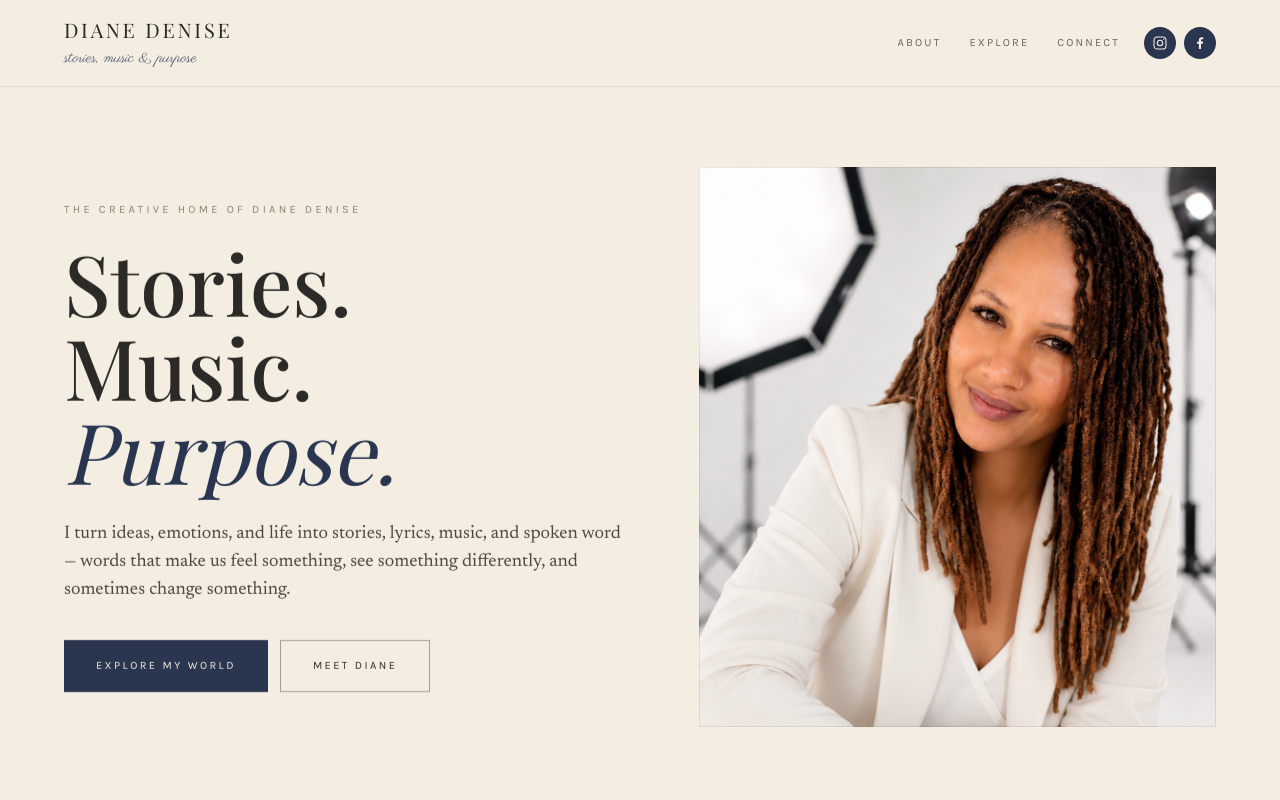
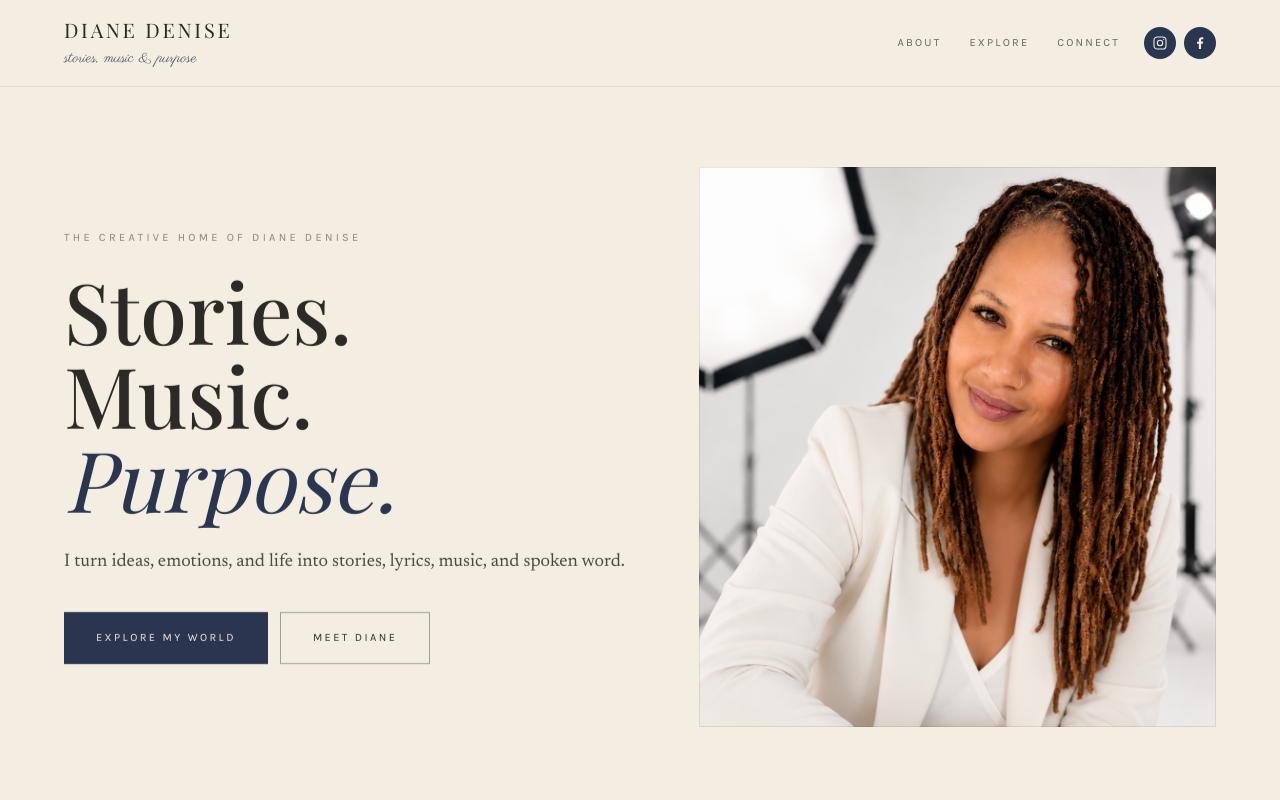
Before and after one commit to ladyd5000/bydianedenise, a Next.js app: page / in a window 1280 px wide. Shown: the top 800 px of the page. Built offline with nearby package versions, Linux system fonts and the light colour scheme.

Commit message:
Shorten hero sentence

```diff
--- a/src/app/page.tsx
+++ b/src/app/page.tsx
@@ -30,8 +30,7 @@ export default function Home() {
               </h1>
               <p className="mt-7 max-w-prose font-body text-lg text-ink-soft">
                 I turn ideas, emotions, and life into stories, lyrics, music, and
-                spoken word — words that make us feel something, see something
-                differently, and sometimes change something.
+                spoken word.
               </p>
               <div className="mt-9 flex flex-col gap-3 sm:flex-row">
                 <a href="#explore" className="btn-navy">
```
